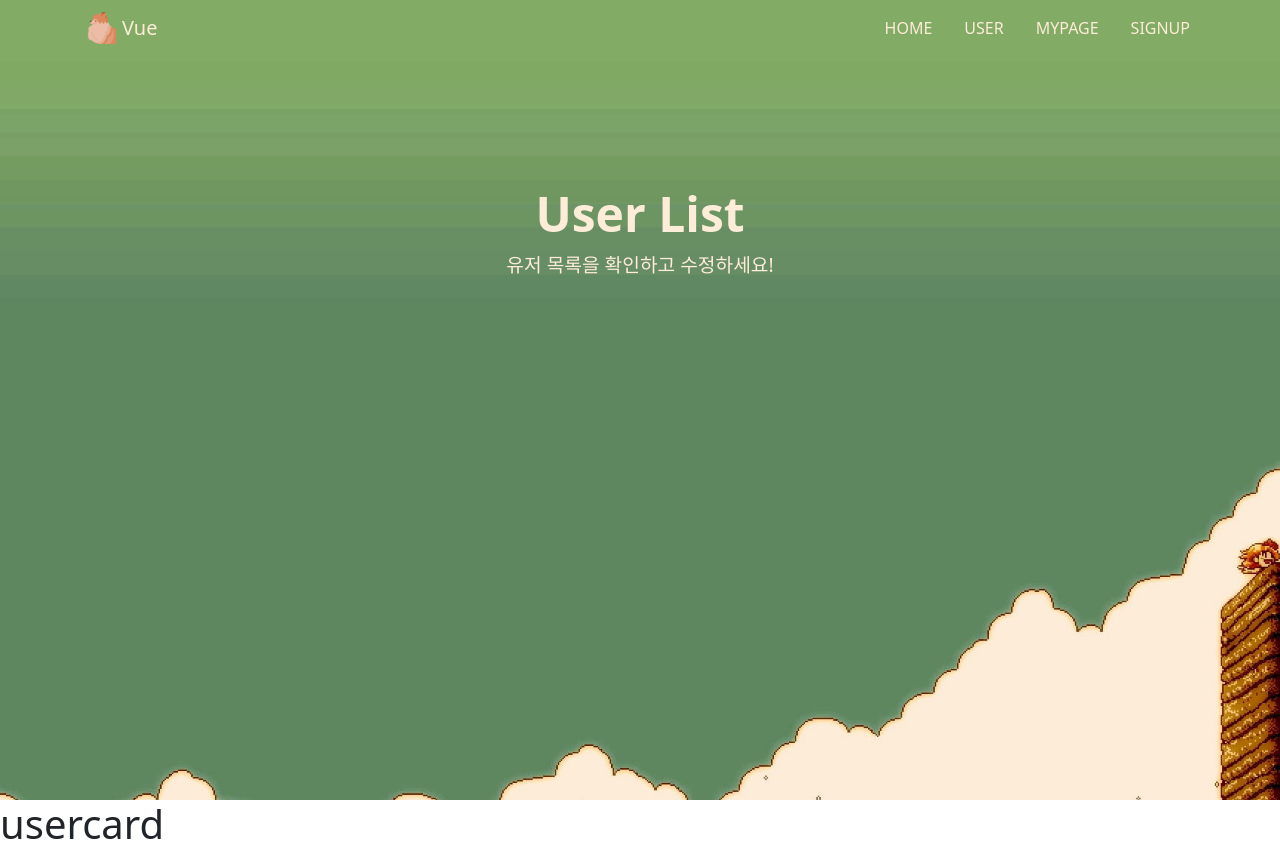
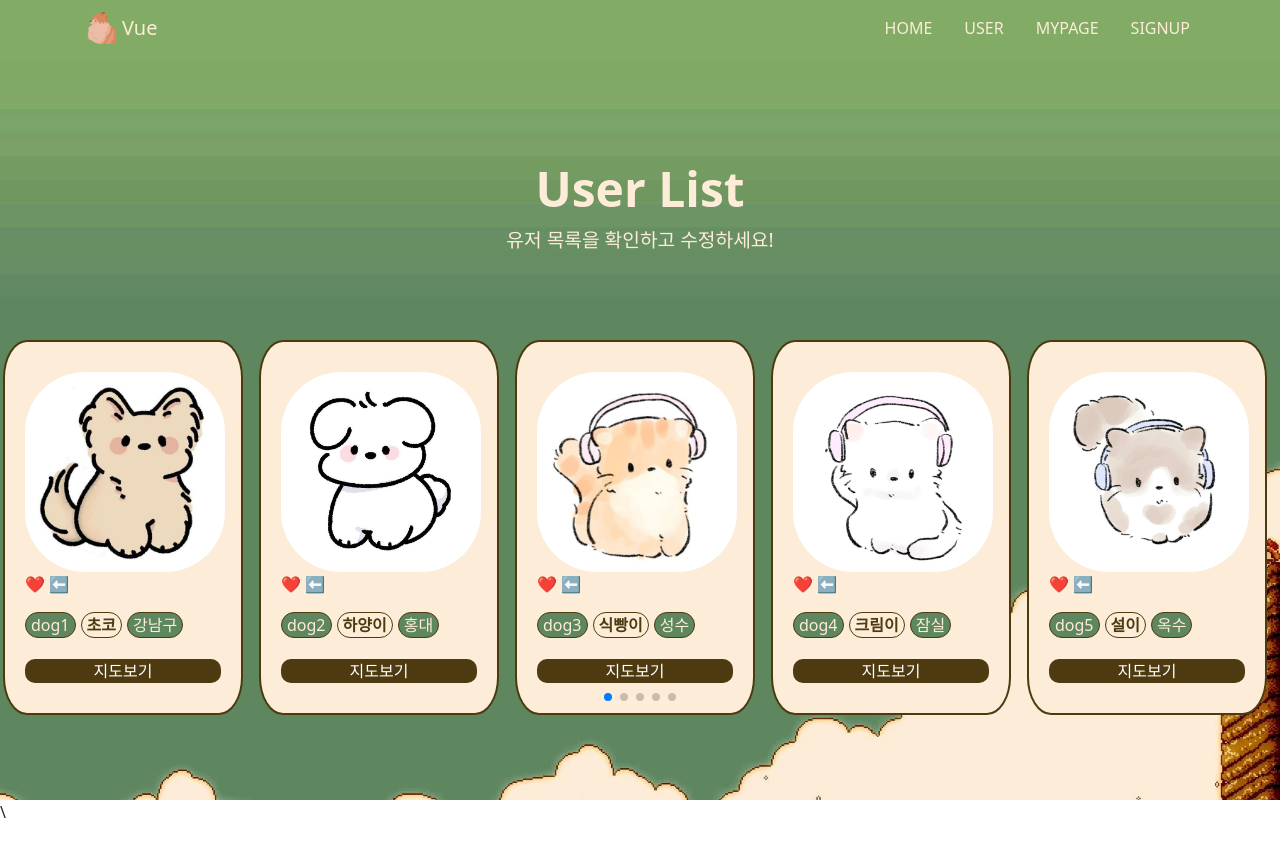
Before and after one commit to Hyundai-AutoEver-Mobility-SW/Vue-Proj-FE, a Vue app: page /user in a window 1280 px wide. After the commit the page ends 824 px from the top, so only its background shows below. Built offline with nearby package versions, Linux system fonts and the light colour scheme.

Commit message:
[feat] userview layout, design

```diff
--- a/package.json
+++ b/package.json
@@ -9,6 +9,7 @@
     "preview": "vite preview"
   },
   "dependencies": {
+    "swiper": "^11.1.12",
     "vue": "^3.4.37",
     "vue-router": "^4.0.13",
     "vuex": "^4.1.0"
--- a/src/App.vue
+++ b/src/App.vue
@@ -1,8 +1,6 @@
 <template>
   <Navbar />
-  <transition>
-    <router-view :key="$route.fullPath" />
-  </transition>
+  <router-view />\
 </template>
 
 <script setup>
--- a/src/components/user/UserCard.vue
+++ b/src/components/user/UserCard.vue
@@ -1,15 +1,114 @@
 <template>
-  <div class="usercard">
-    <h1>usercard</h1>
+  <div class="user-card">
+    <div class="user-info">
+      <div class="avata">
+        <img :src="item.image" alt="" />
+      </div>
+      <div class="user-details mb-3">
+        <div class="like mb-3">
+          <div class="like-btn" @click="addLike">❤️ ⬅️</div>
+          <div v-for="n in likes[i]" :key="n">❤️</div>
+        </div>
+        <p class="detail-custom">{{ item.userid }}</p>
+        <p class="detail-custom-2">{{ item.username }}</p>
+        <p class="detail-custom">{{ item.addr }}</p>
+      </div>
+      <div class="user-actions">
+        <button class="map-btn">지도보기</button>
+      </div>
+    </div>
   </div>
 </template>
 
-<script setup></script>
+<script setup>
+import { ref } from "vue";
+import { useStore } from "vuex";
+const props = defineProps({
+  item: Object,
+  i: Number,
+});
+
+const store = useStore();
+const likes = ref(Array(store.state.userData.length).fill(0));
+const addLike = (i) => {
+  if (likes.value[i] < 5) {
+    likes.value[i]++;
+  }
+};
+</script>
 
 <style lang="scss" scoped>
-.usercard {
-  position: absolute;
-  top: 0;
-  left: 0;
+.user-card {
+  display: flex;
+  justify-content: center;
+  align-items: center;
+  gap: 20px;
+  .user-info {
+    border: 2px solid #4d3a10;
+    border-radius: 10%;
+    background-color: #fdecd8;
+    max-width: 240px;
+    gap: 20px;
+    padding: 30px 20px;
+  }
+  .avata {
+    width: 200px;
+    height: 200px;
+    border-radius: 30%;
+    overflow: hidden;
+    img {
+      width: 100%;
+      height: 100%;
+      object-fit: cover;
+    }
+  }
+  .user-details {
+    .like {
+      display: flex;
+      gap: 5px;
+    }
+    .like-btn {
+      cursor: pointer;
+    }
+    p {
+      margin-bottom: 5px;
+    }
+    .detail-custom,
+    .detail-custom-2 {
+      display: inline-block;
+      margin-right: 5px;
+      padding: 0 5px;
+      background-color: #5e875f;
+      border-radius: 20px;
+      color: #fdecd8;
+      border: 1px solid #4d3a10;
+    }
+
+    .detail-custom-2 {
+      font-weight: 700;
+      background-color: #fdecd8;
+      color: #4d3a10;
+    }
+  }
+  .user-actions {
+    display: flex;
+    justify-content: center;
+    width: 100%;
+
+    .map-btn {
+      background-color: #4d3a10;
+      width: 100%;
+      color: white;
+      border: none;
+      padding: 0 20px;
+      border-radius: 10px;
+      cursor: pointer;
+      transition: background-color 0.3s ease;
+    }
+
+    .map-btn:hover {
+      background-color: #735b29;
+    }
+  }
 }
 </style>
--- /dev/null
+++ b/src/components/user/UserList.vue
@@ -0,0 +1,35 @@
+<template>
+  <swiper
+    :slidesPerView="auto"
+    :spaceBetween="10"
+    :centeredSlides="true"
+    :pagination="{ clickable: true }"
+    :modules="modules"
+    class="mySwiper"
+  >
+    <swiper-slide v-for="(item, i) in $store.state.userData" :key="i">
+      <UserCard :item="item" :i="i" />
+    </swiper-slide>
+  </swiper>
+</template>
+
+<script setup>
+import { Swiper, SwiperSlide } from "swiper/vue";
+import { Pagination } from "swiper/modules";
+import "swiper/css";
+import "swiper/css/pagination";
+import UserCard from "./UserCard.vue";
+const modules = [Pagination];
+</script>
+
+<style lang="scss" scoped>
+.swiper {
+  //   width: 100%;
+  .swiper-wrapper {
+  }
+  .swiper-slide {
+    flex-shrink: 1;
+    max-width: 250px !important;
+  }
+}
+</style>
--- a/src/store/store.js
+++ b/src/store/store.js
@@ -3,8 +3,8 @@ import { createStore } from "vuex";
 export default createStore({
     state: {
         userData: [
-            { userid: 'dog1', password: 'dog1', username: "초코", addr: "강남구", image: "/profile/1.jpg" },
-            { userid: 'dog2', password: 'dog2', username: "하양이", addr: "홍대", image: "/profile/2.jpg" },
+            { userid: 'dog1', password: 'dog1', username: "초코", addr: "강남구", image: "/profile/1.jpg", like: 0 },
+            { userid: 'dog2', password: 'dog2', username: "하양이", addr: "홍대", image: "/profile/2.jpg", like : 0  },
             { userid: 'dog3', password: 'dog3', username: "식빵이", addr: "성수", image: "/profile/3.jpg" },
             { userid: 'dog4', password: 'dog4', username: "크림이", addr: "잠실", image: "/profile/4.jpg" },
             {userid : 'dog5', password : 'dog5', username : "설이", addr : "옥수", image :  "/profile/5.jpg"},
--- a/src/views/HomeView.vue
+++ b/src/views/HomeView.vue
@@ -12,7 +12,7 @@
 
 <script setup></script>
 
-<style lang="scss">
+<style lang="scss" scoped>
 .bg-container {
   background-color: black;
   width: 100%;
@@ -23,7 +23,6 @@
   width: 100%;
   height: 100vh;
   object-fit: cover;
-  // opacity: 0.4;
 }
 .overlay-text {
   position: absolute;
--- a/src/views/UserView.vue
+++ b/src/views/UserView.vue
@@ -1,28 +1,42 @@
 <template>
   <div class="container-fluid p-0 bg-container">
-    <img src="/src/assets/pixel.jpeg" class="img-fluid full-img" alt="" />
-    <div class="overlay-text">
-      <h1 class="title">User List</h1>
-      <p class="description">유저 목록을 확인하고 수정하세요!</p>
-    </div>
-    <div class="userlist">
-      <UserCard />
+    <div class="content">
+      <div class="overlay-text">
+        <h1 class="title">User List</h1>
+        <p class="description">유저 목록을 확인하고 수정하세요!</p>
+      </div>
+      <div class="user-list">
+        <UserList />
+      </div>
     </div>
   </div>
 </template>
 
 <script setup>
-import UserCard from "../components/user/UserCard.vue";
+import UserList from "../components/user/UserList.vue";
 </script>
 
 <style lang="scss" scoped>
+.bg-container {
+  background-color: rgb(255, 255, 255);
+  width: 100%;
+  height: 100vh;
+  background-image: url("/src/assets/pixel.jpeg");
+  background-size: cover;
+  background-position: center;
+  background-repeat: no-repeat;
+}
+.content {
+  display: flex;
+  flex-direction: column;
+  align-items: center;
+  justify-content: flex-start;
+  padding-top: 20vh;
+}
 .overlay-text {
-  position: absolute;
-  top: 30%;
-  left: 50%;
-  transform: translate(-50%, -50%);
   text-align: center;
   color: #fdecd8;
+  margin-bottom: 70px;
 }
 
 .title {
@@ -35,7 +49,9 @@ import UserCard from "../components/user/UserCard.vue";
   font-size: 1.2rem;
   color: #fdecd8;
 }
-.userlist {
-  position: relative;
+.user-list {
+  width: 100%;
+  display: flex;
+  justify-content: center;
 }
 </style>
```
Also changed, not shown: 1 other file (tests, documents, lock files or other folders).
